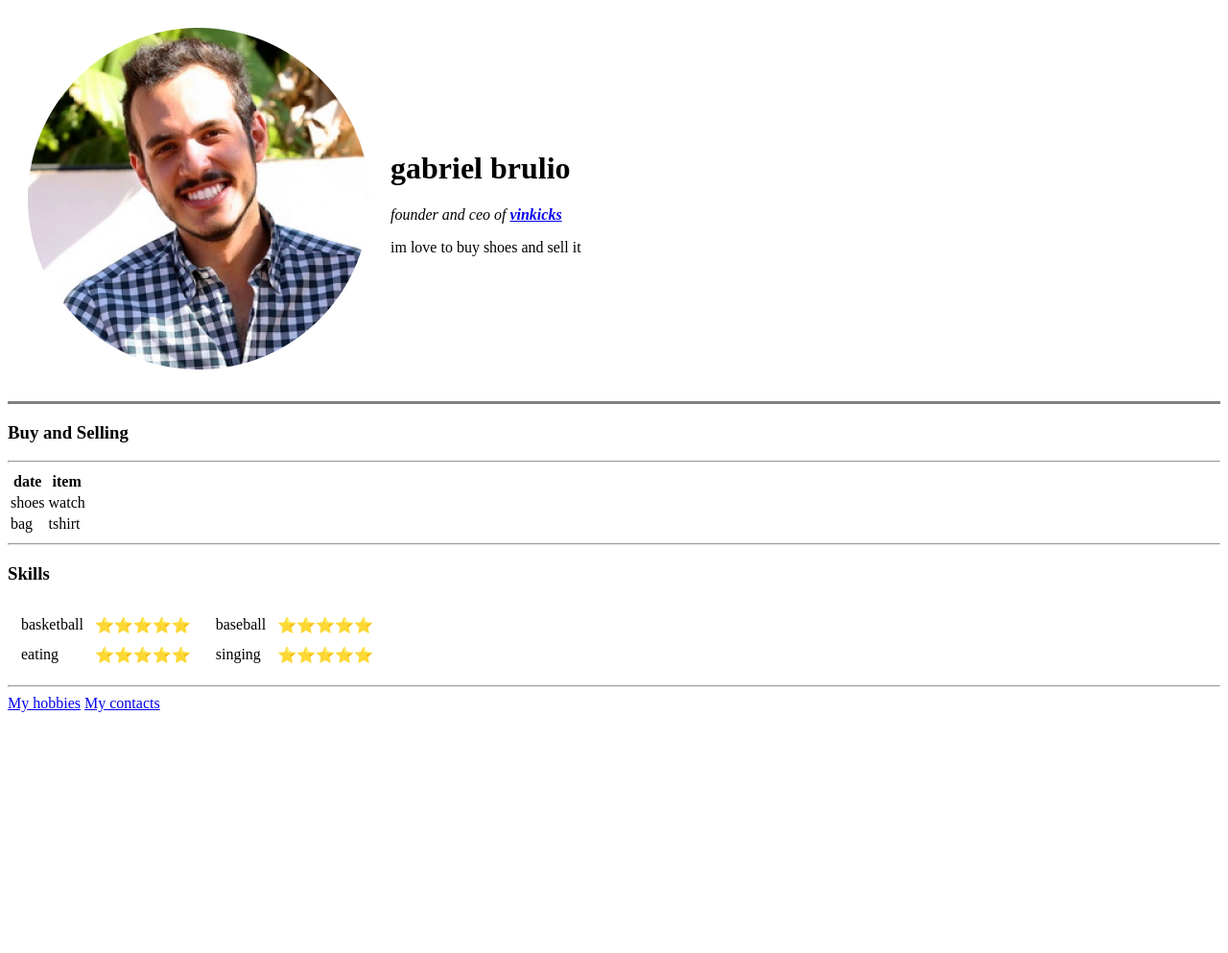
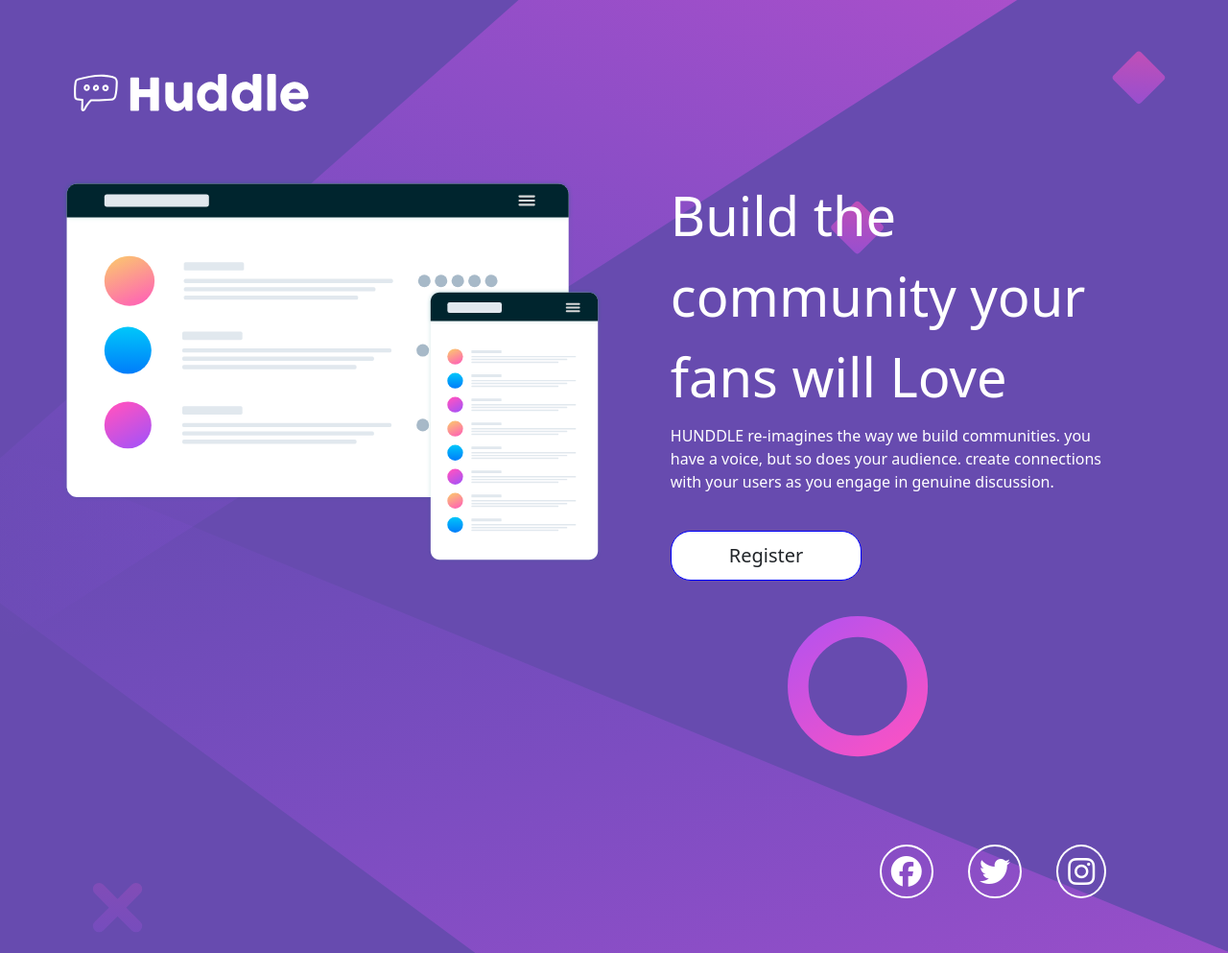
Before and after one commit to vhin18/cv, a plain HTML site: page index.html in a window 1280 px wide. Shown: the top 993 px of the page at 96% size. Before the commit the page ends 800 px from the top, so only its background shows below. Drawn offline with nearby package versions, Linux system fonts and the light colour scheme.

Commit message:
challenge
eqweqweqw123123

```diff
--- /dev/null
+++ b/css/styles.css
@@ -0,0 +1,78 @@
+body{
+    background-color: hsl(257, 40%, 49%);
+    position: relative;
+
+}
+#landing-page{
+
+    text-align: left;
+    line-height: 1.5;
+
+}
+.container-fluid{
+    position: relative;
+    padding: 5% 5%;
+}
+
+.header1{
+    color: #fff;
+    font-family: 'Poppins' bold;
+    font-size: 3.5rem;
+    line-height: 1.5;
+}
+
+.title-image{
+    padding-top: 10%;
+    width:100%;
+    height:auto;
+}
+.bg-image{
+    background-repeat: no-repeat;
+    background-size: cover;
+    max-width: 100%;
+    height: auto;
+}
+
+.title1{
+    text-align: left;
+    line-height: 1.5;
+
+}
+
+.title{
+    padding: 10% 5% 0;
+    color: #fff;
+    text-align: left;
+    line-height: 1.5;
+
+
+}
+
+.btn{
+    margin: 5% 3% 5% 0;
+    background-color: #fff;
+    border-color: blue;
+    padding: 10px 60px;
+    border-radius: 21px;
+}
+.btn:hover{
+    background-color: hsl(300, 69%, 71%);
+    color: #fff;
+}
+footer{
+    float: right;
+    margin-top: 50%;
+}
+.icon{
+    margin: 1rem;
+    background-color: rgba(255, 255, 255, 0);
+    border-radius: 50%;
+    border: 2px solid rgb(255, 255, 255);
+    padding: 10px;
+
+}
+
+.icon:hover{
+    color: violet ;
+    border-color: violet;
+}
--- a/index.html
+++ b/index.html
@@ -1,91 +1,84 @@
 <!DOCTYPE html>
-<html>
-    <head>
-    <meta charset="UTF-8">
-    <title>🤘kua gab site🤘</title>
- </head>
-  <body>
-    <table cellspacing="20">
-      <tr>
-        <td><img src="image/gab.png" alt="gabriel braulio">
-        </td>
-        <td><h1>gabriel brulio</h1>
-          <p><em>founder and ceo of <strong><a href="https://www.facebook.com/vinkicksonlineshop">vinkicks</a></strong></em></p>
-          <p>im love to buy shoes and sell it</p>
-        </td>
-      </tr>
-    </table>
-      <hr size="3" noshade>
+<html lang="en">
 
-      <h3>Buy and Selling</h3>
+<head>
+  <meta charset="UTF-8">
+  <meta name="viewport" content="width=device-width, initial-scale=1.0">
+  <!-- displays site properly based on user's device -->
+  <link rel="icon" type="image/png" sizes="32x32" href="images/favicon-32x32.png">
 
-      <hr>
-        <table>
-          <thead>
-            <tr>
-              <th>date</th>
-              <th>item</th>
-            </tr>
-          </thead>
-          <tbody>
-            <tr>
-              <td>shoes</td>
-              <td>watch</td>
-            </tr>
-            <tr>
-              <td>bag</td>
-              <td>tshirt</td>
-            </tr>
+  <!-- font -->
 
-          </tbody>
-        </table>
+  <link rel="preconnect" href="https://fonts.googleapis.com">
+  <link rel="preconnect" href="https://fonts.gstatic.com" crossorigin>
+  <link href="https://fonts.googleapis.com/css2?family=Open+Sans&family=Poppins:wght@400;600;700&display=swap"
+    rel="stylesheet">
 
-        <hr>
-
-        <h3>Skills</h3>
+  <!-- bootstrap -->
+  <script src="https://code.jquery.com/jquery-3.2.1.slim.min.js"
+    integrity="sha384-KJ3o2DKtIkvYIK3UENzmM7KCkRr/rE9/Qpg6aAZGJwFDMVNA/GpGFF93hXpG5KkN"
+    crossorigin="anonymous"></script>
+  <script src="https://cdn.jsdelivr.net/npm/popper.js@1.12.9/dist/umd/popper.min.js"
+    integrity="sha384-ApNbgh9B+Y1QKtv3Rn7W3mgPxhU9K/ScQsAP7hUibX39j7fakFPskvXusvfa0b4Q"
+    crossorigin="anonymous"></script>
+  <script src="https://cdn.jsdelivr.net/npm/bootstrap@4.0.0/dist/js/bootstrap.min.js"
+    integrity="sha384-JZR6Spejh4U02d8jOt6vLEHfe/JQGiRRSQQxSfFWpi1MquVdAyjUar5+76PVCmYl"
+    crossorigin="anonymous"></script>
+  <link rel="stylesheet" href="https://cdn.jsdelivr.net/npm/bootstrap@4.0.0/dist/css/bootstrap.min.css"
+    integrity="sha384-Gn5384xqQ1aoWXA+058RXPxPg6fy4IWvTNh0E263XmFcJlSAwiGgFAW/dAiS6JXm" crossorigin="anonymous">
+  <link href="https://cdn.jsdelivr.net/npm/bootstrap@5.3.0-alpha1/dist/css/bootstrap.min.css" rel="stylesheet"
+    integrity="sha384-GLhlTQ8iRABdZLl6O3oVMWSktQOp6b7In1Zl3/Jr59b6EGGoI1aFkw7cmDA6j6gD" crossorigin="anonymous">
+  <script src="https://cdn.jsdelivr.net/npm/bootstrap@5.3.0-alpha1/dist/js/bootstrap.bundle.min.js"
+    integrity="sha384-w76AqPfDkMBDXo30jS1Sgez6pr3x5MlQ1ZAGC+nuZB+EYdgRZgiwxhTBTkF7CXvN"
+    crossorigin="anonymous"></script>
 
 
+  <!-- Feel free to remove these styles or customise in your own stylesheet 👍 -->
+  <link rel="stylesheet" href="css/styles.css">
+  <!-- <style>
+    .attribution {
+      font-size: 11px;
+      text-align: center;
+    }
 
-      <table>
-      <tr>
-        <td>
-          <table  cellspacing="10">
-          <tbody>
-            <tr>
-              <td>basketball</td>
-              <td>⭐⭐⭐⭐⭐</td>
-            </tr>
-              <tr>
-              <td>eating</td>
-              <td>⭐⭐⭐⭐⭐</td>
-            </tr>
-          </tbody>
-        </table>
-        </td>
-          <td>
-            <table  cellspacing="10">
-            <tbody>
-              <tr>
-                <td>baseball</td>
-                <td>⭐⭐⭐⭐⭐</td>
-                </tr>
-                <tr>
-                <td>singing</td>
-                <td>⭐⭐⭐⭐⭐</td>
-              </tr>
-            </tbody>
-          </table>
-        </td>
-      </tr>
-    </table>
+    .attribution a {
+      color: hsl(228, 45%, 44%);
+    }
+  </style> -->
 
+  <!-- fontawesome -->
 
+  <script src="https://kit.fontawesome.com/8dd242577b.js" crossorigin="anonymous"></script>
+  <link rel="stylesheet" href="https://kit.fontawesome.com/8dd242577b.css" crossorigin="anonymous">
 
+  <title>Fist project</title>
+</head>
 
+<body>
+  <div class="bg-image" style="background-image: url(images/bg-desktop.svg);">
 
+    <div id="landing-page">
+      <div class="container-fluid">
+      <div class="row">
+          <div class="title1 col-lg-6">
+            <img class="logo" src="images/logo.svg" alt="logo">
+            <!-- <h1 class="header1">HUDDLE</h1> -->
+            <img class="title-image" src="images/illustration-mockups.svg" alt="mockup">
+          </div>
+            <div class="title col-lg-6">
+              <h1 class="header1">Build the community your fans will Love</h1>
+              <p>HUNDDLE re-imagines the way we build communities. you have a voice, but so does your audience. create
+                connections with your users as you engage in genuine discussion.</p>
+              <button type="button" class="btn btn-lg">Register</button>
+              <footer>
+                <i class="icon  fa-brands fa-facebook fa-2x"></i>
+                <i class="icon  fa-brands fa-twitter fa-2x"></i>
+                <i class="icon  fa-brands fa-instagram fa-2x"></i>
+              </footer>
+            </div>
+      </div>
+    </div>
+    </div>
+</body>
 
-        <hr>
-           <a href="hobbies.html">My hobbies</a>
-           <a href="contacts.html">My contacts</a>
-  </body>
 </html>
```
Also changed, not shown: images/bg-desktop.svg (added), images/bg-mobile.svg (added), images/favicon-32x32.png (added), images/illustration-mockups.svg (added), images/logo.svg (added).
